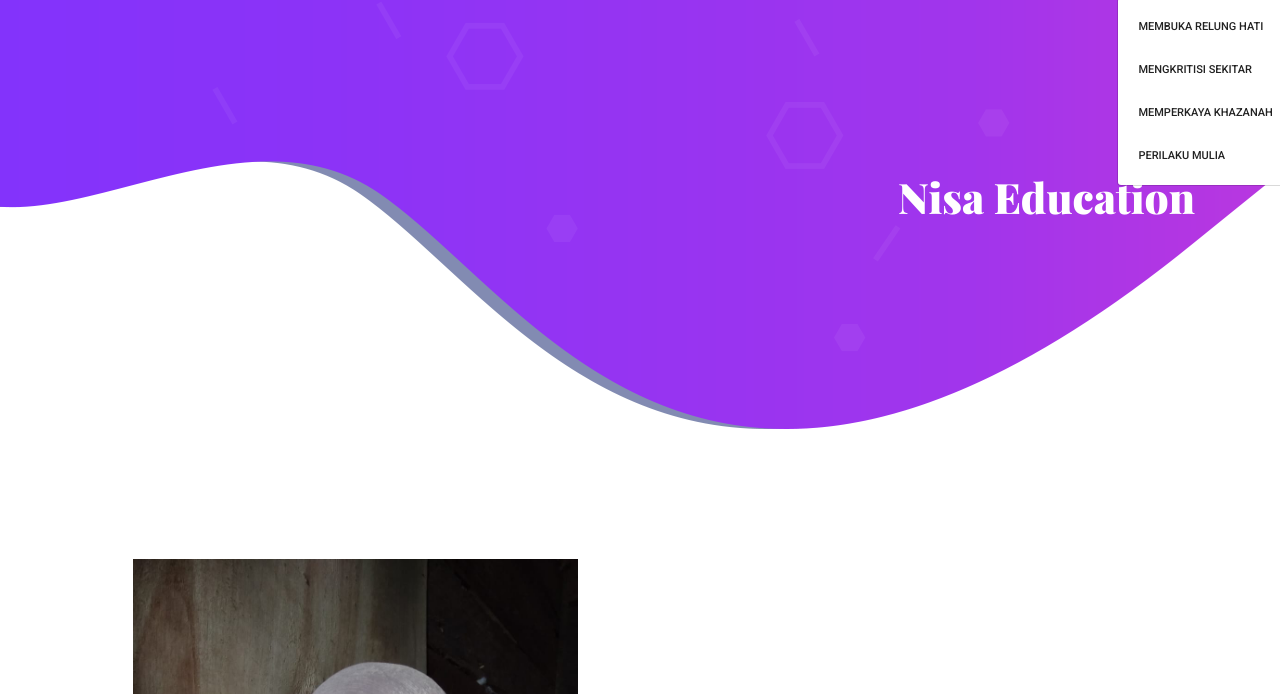
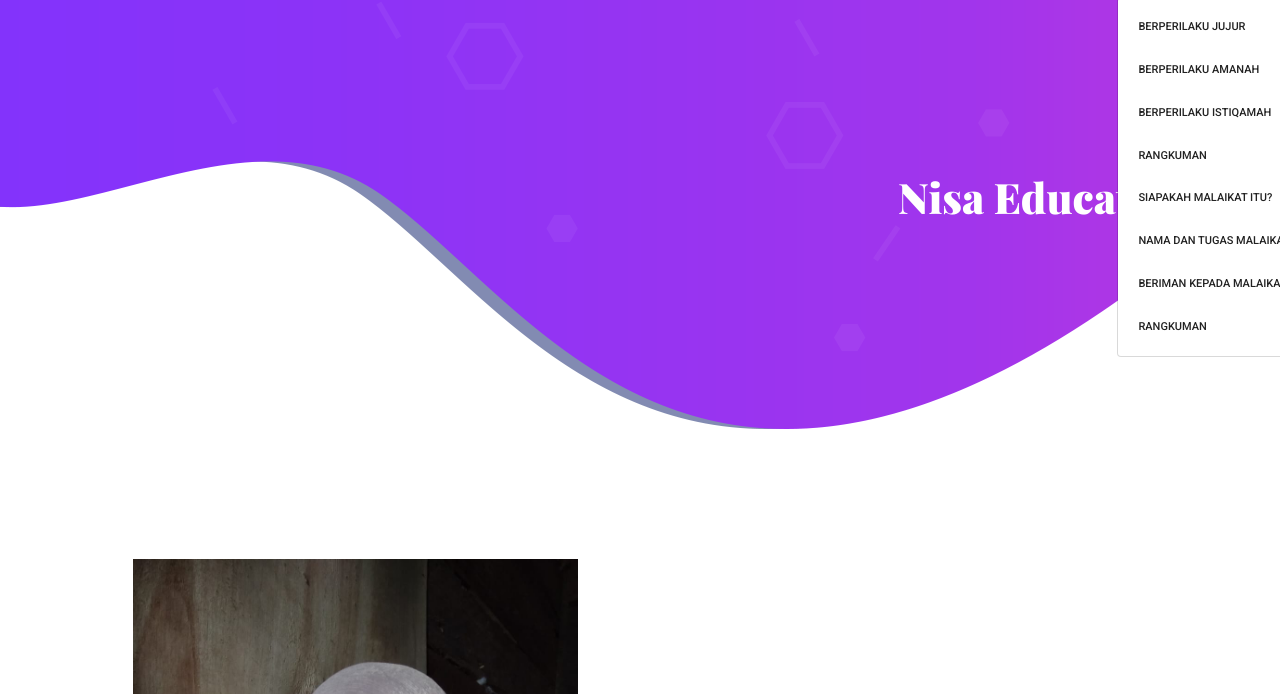
Before and after one commit to nizarhilmi/Sistem-Informasi-ED, a website: page src/about.html in a window 1280 px wide. Both pictures are taken after a click on the link "COURSE". Shown: the part 71-765 px from the top of the page. Drawn offline with nearby package versions, Linux system fonts and the light colour scheme; some packages are replaced by stand-ins of ours.

Commit message:
Update about.html

```diff
--- a/src/about.html
+++ b/src/about.html
@@ -56,10 +56,14 @@
                 Course
             </a>
             <div class="dropdown-menu">
-                <a class="dropdown-item" href="konten1.html">Membuka Relung Hati</a>
-                <a class="dropdown-item" href="konten2.html">Mengkritisi Sekitar</a>
-                <a class="dropdown-item" href="konten3.html">Memperkaya Khazanah</a>
-                <a class="dropdown-item" href="konten4.html">Perilaku Mulia</a>
+              <a class="dropdown-item" href="konten1.html">Berperilaku Jujur</a>
+              <a class="dropdown-item" href="konten2.html">Berperilaku Amanah</a>
+              <a class="dropdown-item" href="konten3.html">Berperilaku Istiqamah</a>
+              <a class="dropdown-item" href="konten4.html">Rangkuman</a>
+              <a class="dropdown-item" href="konten5.html">Siapakah Malaikat Itu?</a>
+              <a class="dropdown-item" href="konten6.html">Nama dan Tugas Malaikat</a>
+              <a class="dropdown-item" href="konten7.html">Beriman Kepada Malaikat</a>
+              <a class="dropdown-item" href="konten8.html">Rangkuman</a>
             </div>
             </li>
         </ul>
@@ -142,10 +146,9 @@
                 <!-- Link back to Colorlib can't be removed. Template is licensed under CC BY 3.0. -->
             </p>
             <div class="col-lg-4 col-md-12 footer-social">
-                <a href="#"><i class="fa fa-facebook"></i></a>
-                <a href="#"><i class="fa fa-twitter"></i></a>
-                <a href="#"><i class="fa fa-dribbble"></i></a>
-                <a href="#"><i class="fa fa-behance"></i></a>
+              <a href="https://www.facebook.com/profile.php?id=100013117086820"><i class="fa fa-facebook"></i></a>
+              <a href="https://www.instagram.com/arannisa4/"><i class="fa fa-instagram"></i></a>
+              <a href="https://twitter.com/NisaRam53860306"><i class="fa fa-twitter"></i></a>
             </div>
         </div>
     </div>
```
